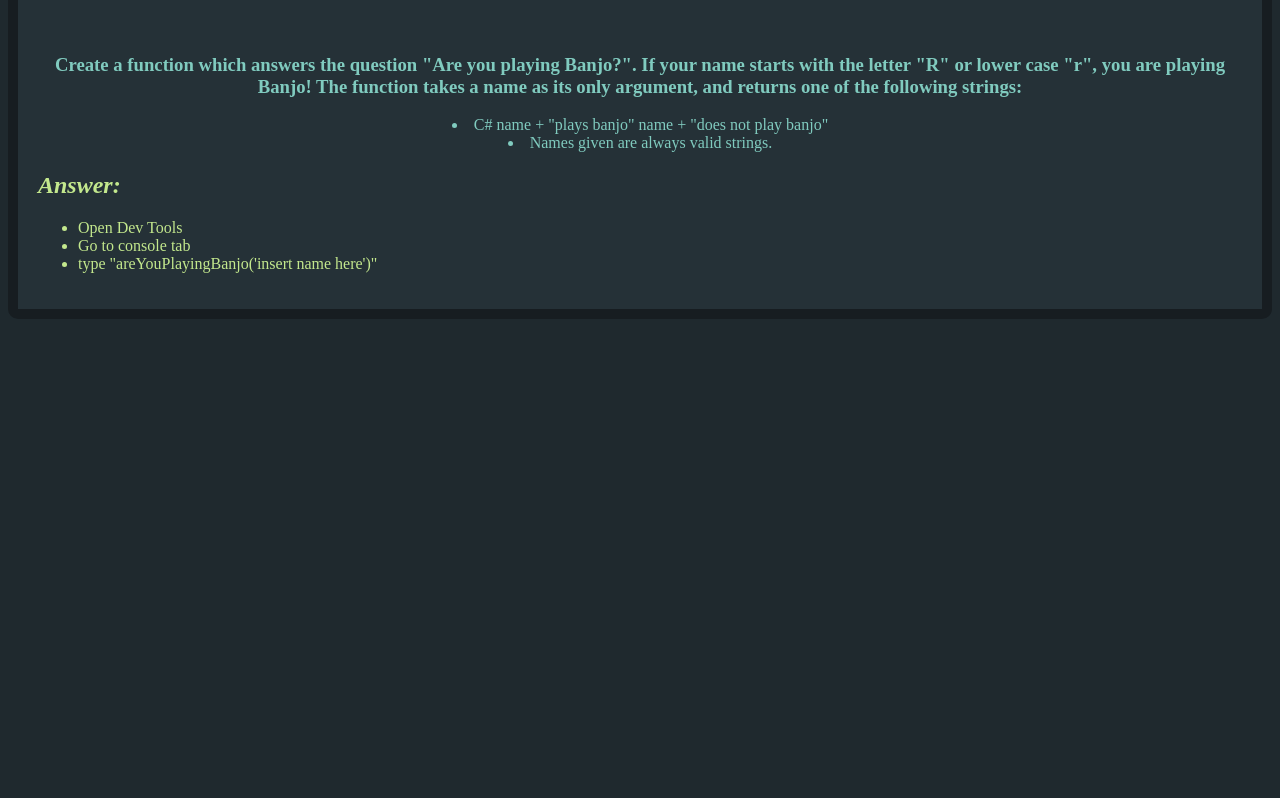
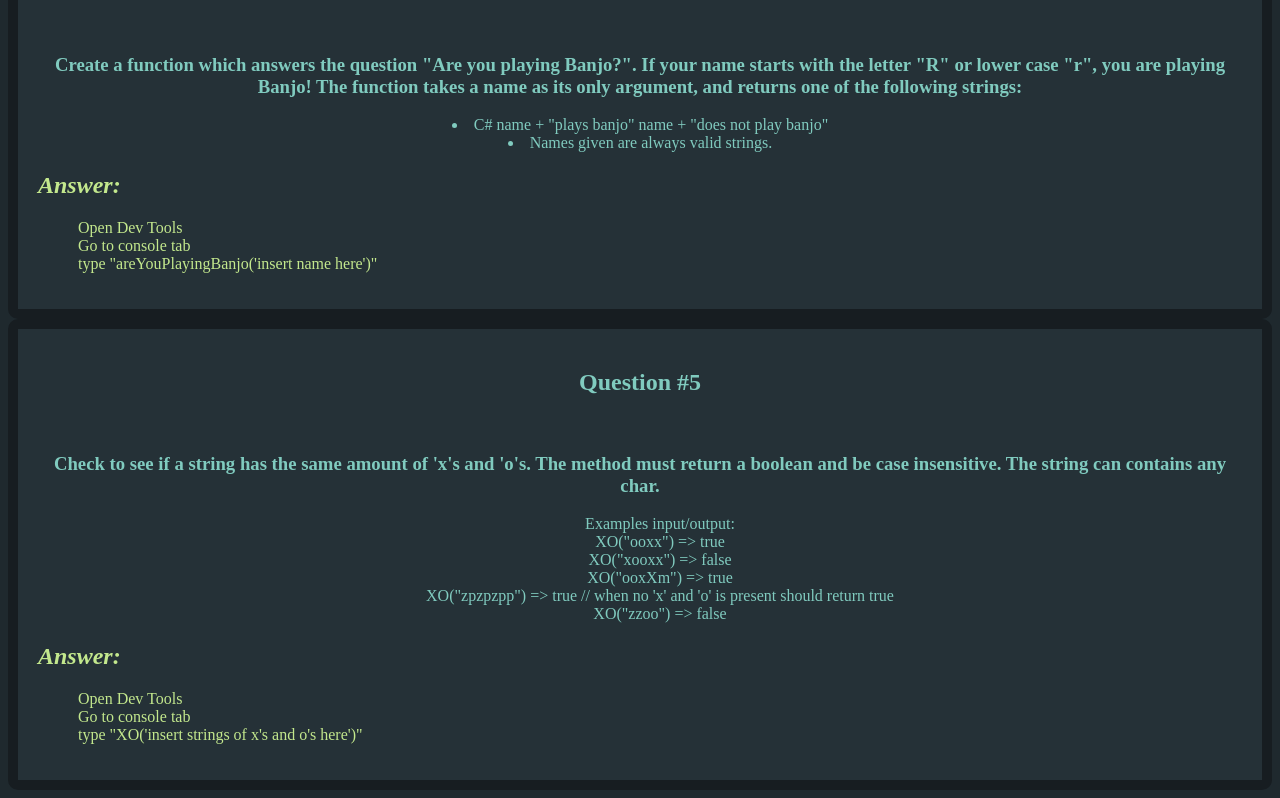
Before and after one commit to benjieCodes/Algorithms, a plain HTML site: page index.html in a window 1280 px wide. Shown: the part 1365-2163 px from the top of the page. Before the commit the page ends 1692 px from the top, so only its background shows below. Drawn offline with Linux system fonts and the light colour scheme.

Commit message:
added question 5 and answered it

```diff
--- a/index.html
+++ b/index.html
@@ -83,7 +83,29 @@
             </ul>
       </div>
     </div>
-
+    <div class="questionContainer">
+      <div class="question">
+        <h2>Question #5</h2><br>
+          <h3>Check to see if a string has the same amount of 'x's and 'o's. The method must return a boolean and be case insensitive. The string can contains any char.
+          </h3>
+          <ul>
+            Examples input/output:
+            <li>XO("ooxx") => true</li>
+            <li>XO("xooxx") => false</li>
+            <li>XO("ooxXm") => true</li>
+            <li>XO("zpzpzpp") => true // when no 'x' and 'o' is present should return true</li>
+            <li>XO("zzoo") => false</li>
+          </ul>
+      </div>
+      <div class="answer">
+        <h2><em>Answer:</em></h2>
+            <ul>
+              <li>Open Dev Tools</li>
+              <li>Go to console tab</li>
+              <li>type "XO('insert strings of x's and o's here')"</li>
+            </ul>
+      </div>
+    </div>
     <script src="./main.js"></script>
   </body>
 </html>
--- a/main.css
+++ b/main.css
@@ -16,3 +16,7 @@ body {
 .answer {
   color: HSL(84, 66%, 73%);
 }
+
+ul {
+  list-style-type: none;
+}
--- a/main.js
+++ b/main.js
@@ -79,3 +79,13 @@ function areYouPlayingBanjo(name) {
     return name + ' does not play the banjo';
   }
 }
+
+// Answer for Question 5, function to see if there is the same amount of x and o in a string
+function XO (str) {
+  var count = 0;
+  for (var i = 0; i < str.length; i++) {
+    if(str[i].toLowerCase() == 'x') count++;
+    if(str[i].toLowerCase() == 'o') count--;
+  }
+  return count == 0;
+}
```
